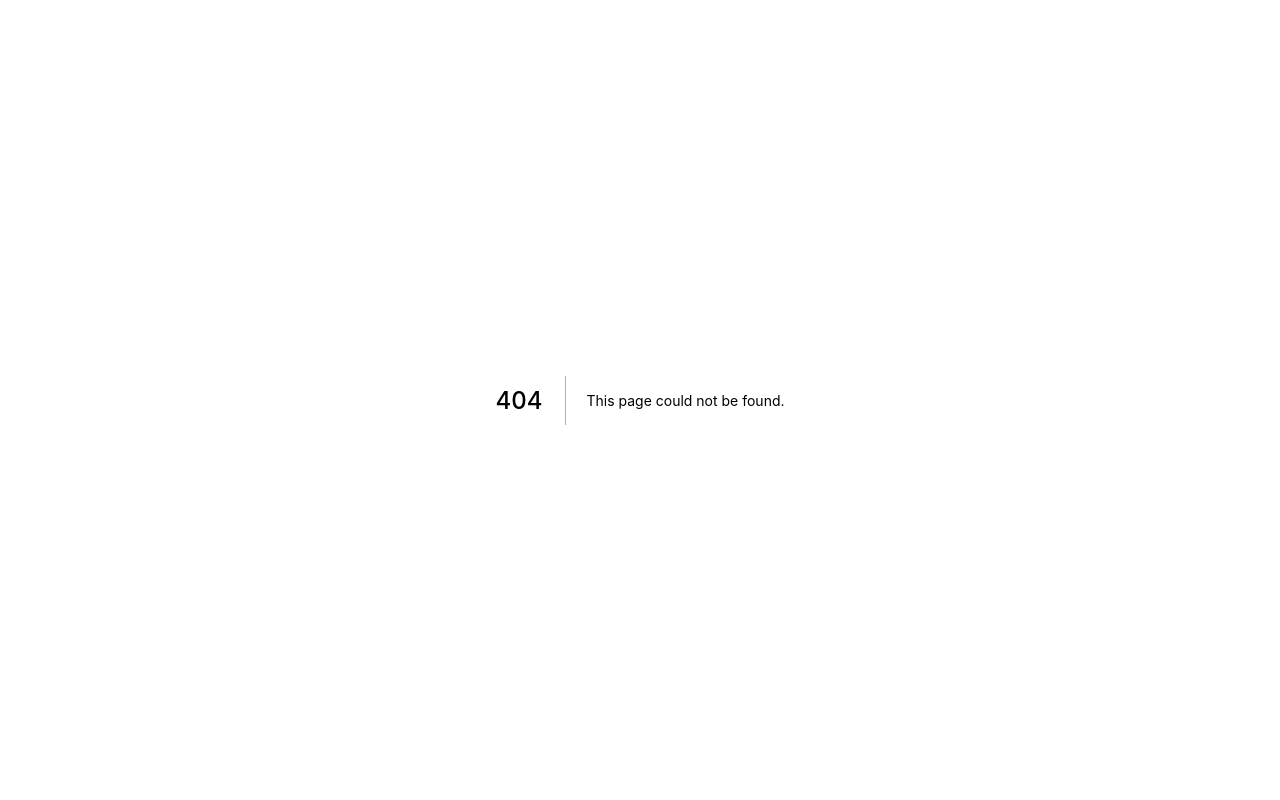
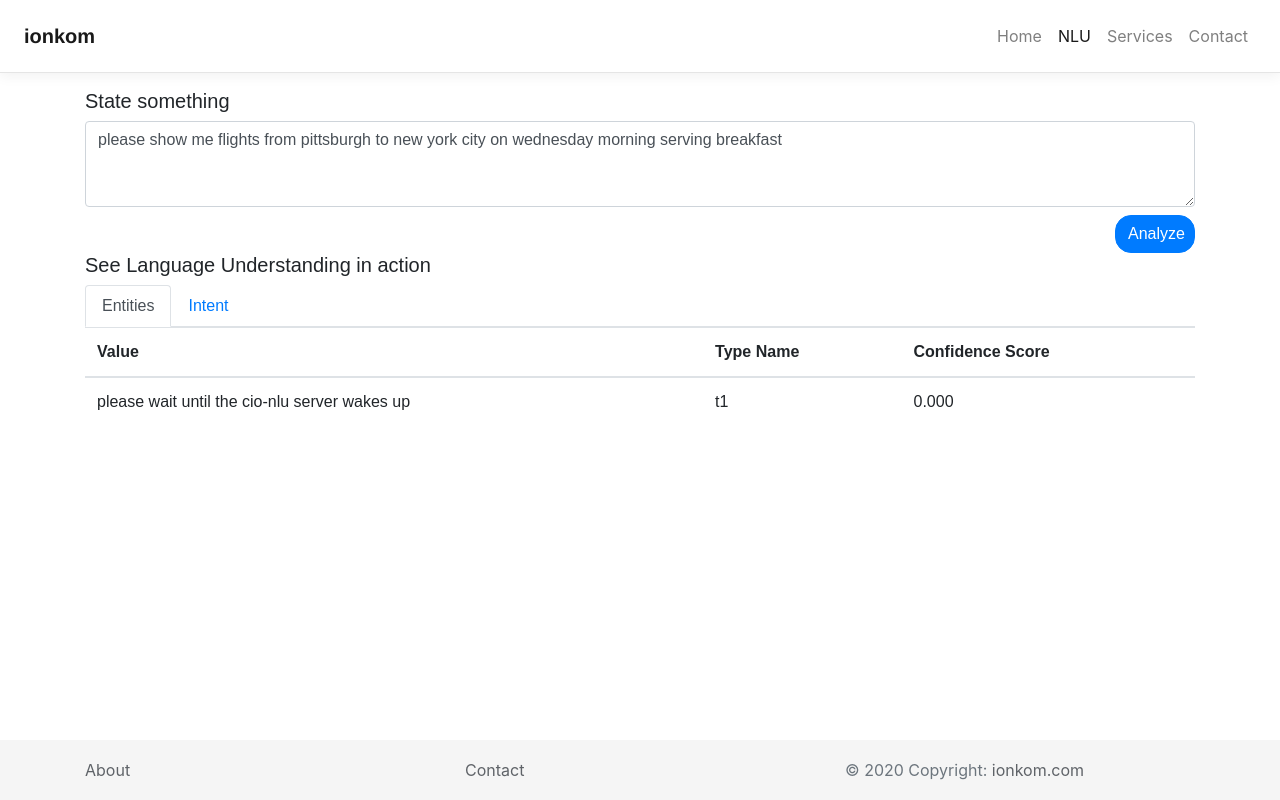
Before and after one commit to cioionut/ionkom-app, a Next.js app: page /cionlu in a window 1280 px wide. Before the commit this address had no page. Built offline with nearby package versions, Linux system fonts and the light colour scheme; no server answers.

Commit message:
Add nlu demo page

```diff
--- a/components/layout.module.css
+++ b/components/layout.module.css
@@ -8,3 +8,18 @@
 
 .borderTop { border-top: 1px solid #e5e5e5; }
 .borderBottom { border-bottom: 1px solid #e5e5e5; }
+
+.footer {
+  position: absolute;
+  bottom: 0;
+  width: 100%;
+  line-height: 60px;
+  /* padding-top: 1rem; */
+  background-color: #f5f5f5;
+}
+.footerLink {
+  color: #5f6368;
+}
+.footerLink:hover {
+  color: #5f6368;
+}
--- a/components/layout.tsx
+++ b/components/layout.tsx
@@ -4,6 +4,7 @@ import { useRouter } from 'next/router'
 
 import Navbar from 'react-bootstrap/Navbar'
 import Nav from 'react-bootstrap/Nav'
+import { Container, Row, Col } from 'react-bootstrap'
 
 import styles from './layout.module.css'
 
@@ -34,17 +35,35 @@ export default function Layout({
               <Link href="/" passHref>
                 <Nav.Link>Home</Nav.Link>
               </Link>
+              <Link href="/cionlu" passHref>
+                <Nav.Link>NLU</Nav.Link>
+              </Link>
               <Link href="/services" passHref>
                 <Nav.Link>Services</Nav.Link>
               </Link>
-              <Link href="/about" passHref>
-                <Nav.Link>About</Nav.Link>
+              <Link href="/contact" passHref>
+                <Nav.Link>Contact</Nav.Link>
               </Link>
             </Nav>
           </Navbar.Collapse>
         </Navbar>
 
         <main>{children}</main>
+        <footer className={styles.footer}>
+          <Container className="text-center text-md-left">
+              <Row>
+                <Col>
+                  <Link href="/about"><a className={styles.footerLink}>About</a></Link>
+                </Col>
+                <Col>
+                  <Link href="/contact"><a className={styles.footerLink}>Contact</a></Link>
+                </Col>
+                <Col>
+                  <span className="text-muted">© 2020 Copyright: <Link href="/"><a className={styles.footerLink}>ionkom.com</a></Link></span>
+                </Col>
+              </Row>
+          </Container>
+        </footer>
       </>
     )
 }
--- /dev/null
+++ b/components/nluinaction.js
@@ -0,0 +1,128 @@
+import {
+    Container,
+    Row,
+    Col,
+    Form, Button
+  } from 'react-bootstrap'
+import React from 'react';
+
+import NLUResponse from './nluresponse'
+import styles from './nluinaction.module.css'
+
+
+class NLUinAction extends React.Component {
+  constructor(props) {
+    super(props);
+    this.startUtt = "please show me flights from pittsburgh to new york city on wednesday morning serving breakfast";
+    this.urlStr = 'https://cionlu.herokuapp.com/api/v1/nlu';  // 'http://localhost:5000/api/v1/nlu';
+
+    this.handleUtteranceChange = this.handleUtteranceChange.bind(this);
+    this.handleSubmitFrom = this.handleSubmitFrom.bind(this);
+
+    this.state = {
+      nluResponse: {
+        "entities": [
+          {
+            "confidence_score": 0.0,
+            "end": null,
+            "entity_type": "t1",
+            "entity_value": "please wait until the cio-nlu server wakes up",
+            "start": null
+          }
+        ],
+        "intent": {
+            "confidence_score": 0.0,
+            "intent_type": "t1"
+        },
+        text: ""
+      }
+    };
+  }
+
+  handleUtteranceChange(elem) {
+    let utt = elem.target.value;
+    // check if enter was hitted
+    if (utt.charAt(utt.length-1) === '\n')
+      this.handleSubmitFrom(elem);
+    else
+      this.setState({utterance: elem.target.value});
+  }
+
+  handleSubmitFrom(elem) {
+    elem.preventDefault();
+
+    let url = new URL(this.urlStr);
+    let params = {utterance: this.state.utterance};
+    url.search = new URLSearchParams(params);
+
+    fetch(url, {
+      method: 'GET',
+      mode: 'cors'
+    })
+    .then(res => {
+      if (res.status !== 200)
+        return undefined
+      return res.json();
+    })
+    .then(response => {
+      if (response)
+        this.setState({nluResponse: response})
+    })
+    .catch(error => console.error('Error:', error));
+  }
+
+  componentDidMount() {
+
+    this.setState({utterance: this.startUtt});
+
+    let url = new URL(this.urlStr);
+    let params = {utterance: this.startUtt};
+    url.search = new URLSearchParams(params);
+
+    fetch(url, {
+      method: 'GET'
+    })
+    .then(res => {
+      if (res.status !== 200)
+        return undefined
+      return res.json();
+    })
+    .then(response => {
+      if (response)
+        this.setState({nluResponse: response})
+    })
+    .catch(error => console.error('Error:', error));
+  }
+
+  render() {
+    return (
+        <Container className={styles.nluContent}>
+            <Row>
+                <Col>
+                    <h5>State something</h5>
+                    <Form onSubmit={this.handleSubmitFrom}>
+                        <Form.Group>
+                            <Form.Control as="textarea" rows="3" name="utterance" id="utterance"
+                                value={this.state.utterance}
+                                onChange={this.handleUtteranceChange}
+                                placeholder={this.startUtt} />
+                            <Button className={`float-right ${styles.submitBtn}`} color="primary" type="submit">Analyze</Button>
+                        </Form.Group>
+                    </Form>
+                </Col>
+            </Row>
+            <Row>
+                <Col>
+                    <h5>See Language Understanding in action</h5>
+                    <NLUResponse
+                        intent={this.state.nluResponse.intent}
+                        entities={this.state.nluResponse.entities}
+                    />
+                </Col>
+            </Row>
+        </Container>
+    );
+  }
+}
+
+export default NLUinAction;
--- /dev/null
+++ b/components/nluinaction.module.css
@@ -0,0 +1,9 @@
+.nluContent {
+    font-family: 'Ubuntu', sans-serif;
+}
+
+.submitBtn {
+    margin-top: 0.5rem;
+    border-radius: 1rem;
+    width: 5rem;
+}
--- /dev/null
+++ b/components/nluresponse.js
@@ -0,0 +1,68 @@
+import React, { Component } from 'react';
+
+import {
+  Row,
+  Col,
+  Table,
+  Tabs, Tab
+} from 'react-bootstrap';
+
+
+class NLUResponse extends Component {
+  render() {
+    let entities = this.props.entities || []
+    return (
+      <div>
+        <Tabs defaultActiveKey="entities" id="uncontrolled-tab-example">
+          <Tab eventKey="entities" title="Entities">
+            <Row>
+              <Col sm="12">
+                <Table hover>
+                  <thead>
+                    <tr>
+                      <th>Value</th>
+                      <th>Type Name</th>
+                      <th>Confidence Score</th>
+                    </tr>
+                  </thead>
+                  <tbody>
+                    {entities.map((entity, idx) => {
+                      return (
+                      <tr key={idx}>
+                        <td>{entity.entity_value}</td>
+                        <td>{entity.entity_type}</td>
+                        <td>{parseFloat(entity.confidence_score).toFixed(3)}</td>
+                      </tr>)
+                    })}
+                  </tbody>
+                </Table>
+              </Col>
+            </Row>
+          </Tab>
+          <Tab eventKey="intent" title="Intent">
+            <Row>
+              <Col sm="12">
+                <Table hover>
+                  <thead>
+                    <tr>
+                      <th>Type</th>
+                      <th>Confidence Score</th>
+                    </tr>
+                  </thead>
+                  <tbody>
+                    <tr key="0">
+                      <td>{this.props.intent.intent_type}</td>
+                      <td>{parseFloat(this.props.intent.confidence_score).toFixed(3)}</td>
+                    </tr>
+                  </tbody>
+                </Table>
+              </Col>
+            </Row>
+          </Tab>
+        </Tabs>
+      </div>
+    );
+  }
+}
+
+export default NLUResponse;
--- a/pages/about.js
+++ b/pages/about.js
@@ -15,9 +15,6 @@ export default function About() {
           help them to better understand and use technology.
         </p>
       </section>
-      <Link href="/">
-        <a>← Back to home</a>
-      </Link>
     </Layout>
   )
 }
--- /dev/null
+++ b/pages/cionlu/index.js
@@ -0,0 +1,16 @@
+import Head from 'next/head'
+import Link from 'next/link'
+import Layout, { siteTitle } from '../../components/layout'
+import NLUinAction from '../../components/nluinaction'
+
+
+export default function About() {
+  return (
+    <Layout home>
+        <Head>
+            <title>{`${siteTitle} - Natural Language Understanding`}</title>
+        </Head>
+        <NLUinAction />
+    </Layout>
+  )
+}
```
Also changed, not shown: pages/contact/index.js (added, +25 -0 lines), pages/services.js (+4 -7 lines).
